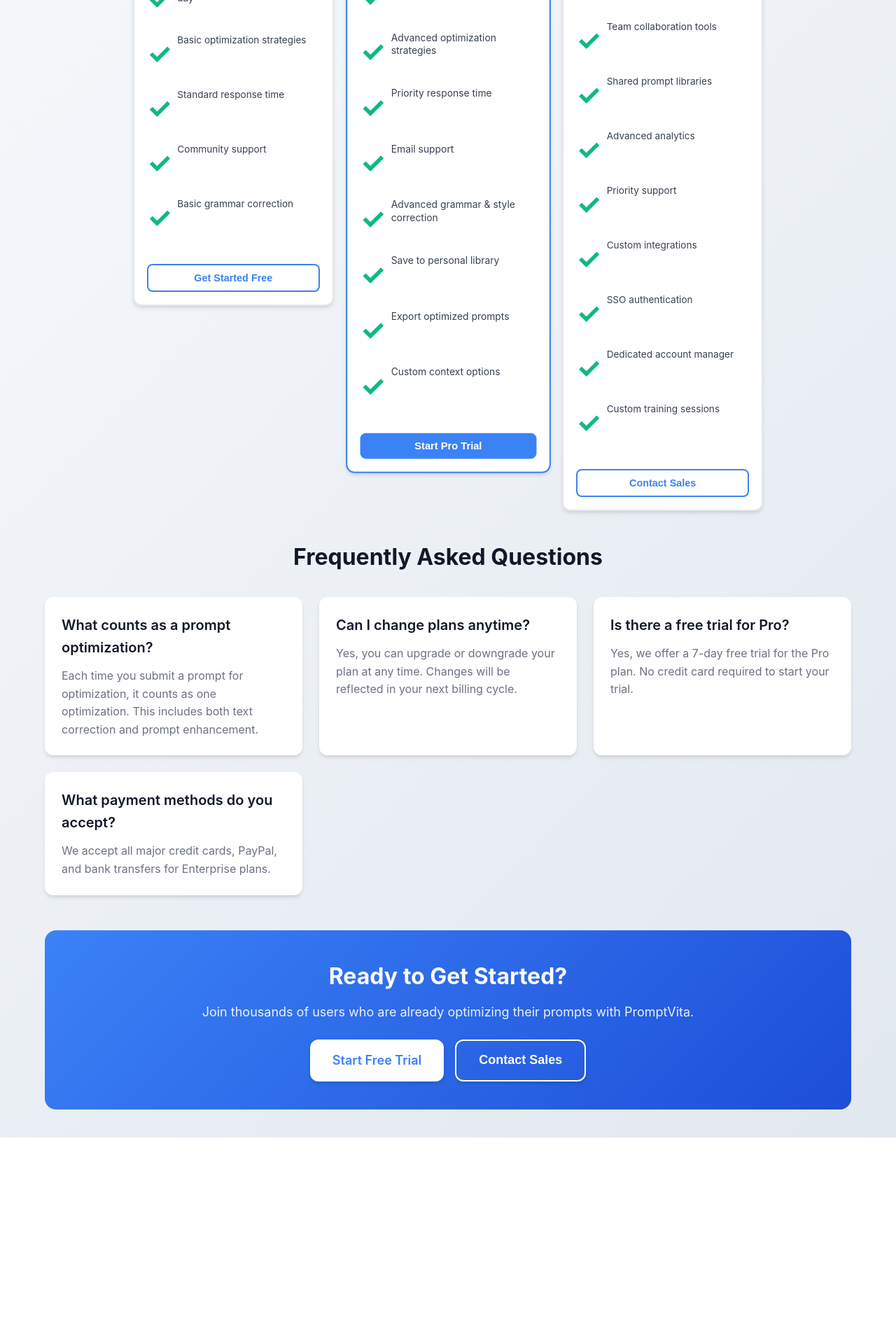
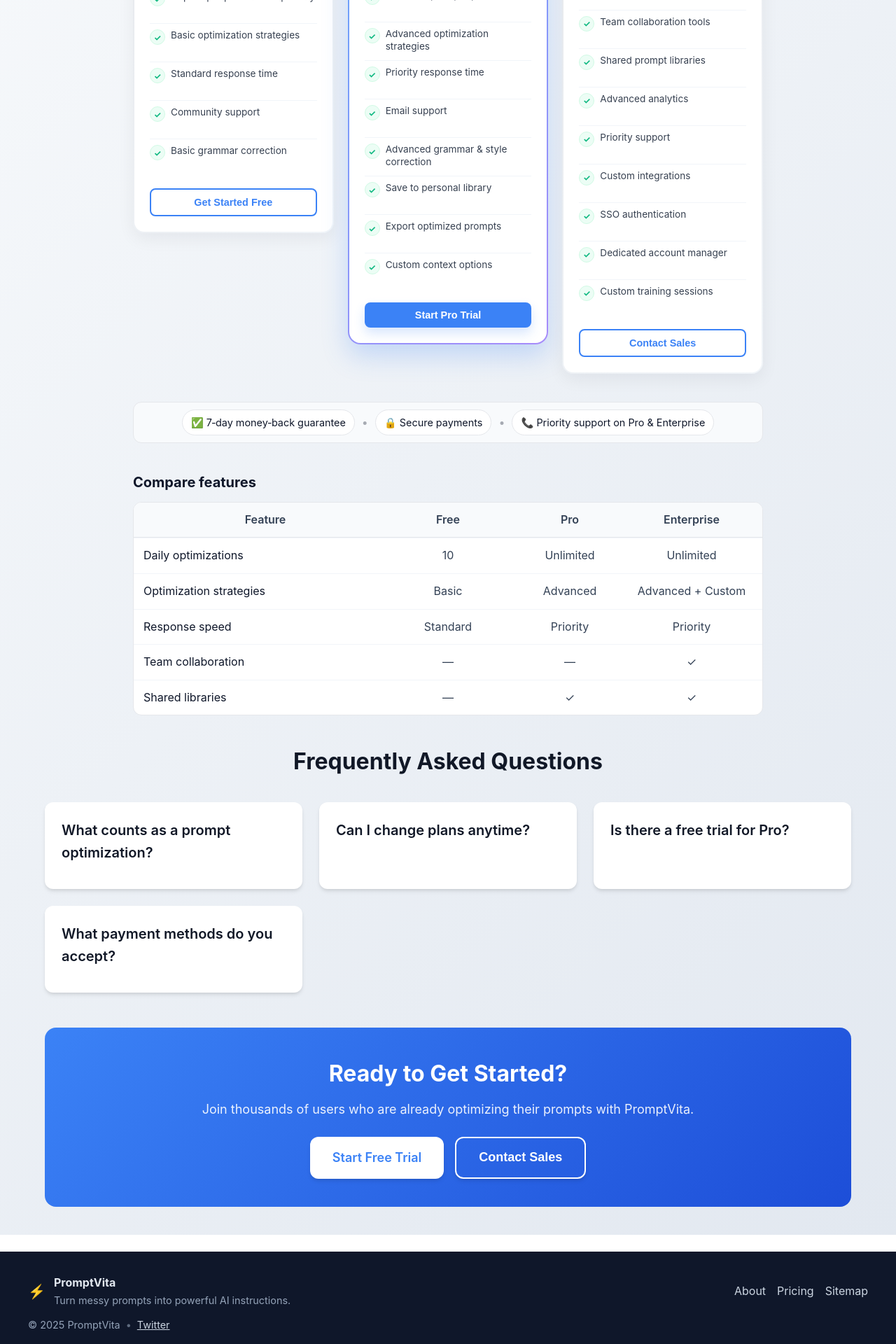
Before and after one commit to vishalneelkant/prompt-pro, a React (Create React App) app: page /pricing in a window 1280 px wide. Shown: the part 556-2476 px from the top of the page at 70% size. Before the commit the page ends 2181 px from the top, so only its background shows below. Built offline with nearby package versions, Linux system fonts and the light colour scheme.

Commit message:
Add SEO optimizations

```diff
--- a/src/App.js
+++ b/src/App.js
@@ -1,6 +1,7 @@
 import React from 'react';
 import { BrowserRouter as Router, Routes, Route } from 'react-router-dom';
 import Navigation from './components/Navigation';
+import Footer from './components/Footer';
 import Home from './pages/Home';
 import About from './pages/About';
 import Pricing from './pages/Pricing';
@@ -18,6 +19,7 @@ function App() {
           <Route path="/pricing" element={<Pricing />} />
           <Route path="*" element={<NotFound />} />
         </Routes>
+        <Footer />
       </div>
     </Router>
   );
--- /dev/null
+++ b/src/components/Footer.css
@@ -0,0 +1,65 @@
+.footer {
+  background: #0f172a;
+  color: #e2e8f0;
+  padding: 32px 24px 16px 24px;
+  margin-top: 24px;
+}
+
+.footer-container {
+  max-width: 1200px;
+  margin: 0 auto;
+  display: flex;
+  align-items: center;
+  justify-content: space-between;
+  gap: 20px;
+}
+
+.footer-brand {
+  display: flex;
+  align-items: center;
+  gap: 12px;
+}
+
+.brand-icon {
+  font-size: 20px;
+}
+
+.brand-name {
+  font-weight: 700;
+}
+
+.brand-tag {
+  color: #94a3b8;
+  font-size: 0.9rem;
+}
+
+.footer-links a {
+  color: #cbd5e1;
+  margin-left: 16px;
+  text-decoration: none;
+}
+
+.footer-links a:hover {
+  color: #ffffff;
+  text-decoration: underline;
+}
+
+.footer-bottom {
+  max-width: 1200px;
+  margin: 12px auto 0 auto;
+  display: flex;
+  align-items: center;
+  gap: 8px;
+  color: #94a3b8;
+  font-size: 0.9rem;
+}
+
+.footer-bottom a { color: #cbd5e1; }
+.footer-bottom a:hover { color: #ffffff; }
+
+.dot { opacity: 0.6; }
+
+@media (max-width: 768px) {
+  .footer-container { flex-direction: column; align-items: flex-start; }
+  .footer-links { margin-top: 8px; }
+}
--- /dev/null
+++ b/src/components/Footer.js
@@ -0,0 +1,30 @@
+import React from 'react';
+import './Footer.css';
+
+const Footer = () => {
+  return (
+    <footer className="footer">
+      <div className="footer-container">
+        <div className="footer-brand">
+          <div className="brand-icon">⚡</div>
+          <div>
+            <div className="brand-name">PromptVita</div>
+            <div className="brand-tag">Turn messy prompts into powerful AI instructions.</div>
+          </div>
+        </div>
+        <div className="footer-links">
+          <a href="/about">About</a>
+          <a href="/pricing">Pricing</a>
+          <a href="https://www.promptvita.com/sitemap.xml" target="_blank" rel="noreferrer">Sitemap</a>
+        </div>
+      </div>
+      <div className="footer-bottom">
+        <span>© {new Date().getFullYear()} PromptVita</span>
+        <span className="dot">•</span>
+        <span><a href="https://twitter.com/promptvita" target="_blank" rel="noreferrer">Twitter</a></span>
+      </div>
+    </footer>
+  );
+};
+
+export default Footer;
--- a/src/pages/Home.css
+++ b/src/pages/Home.css
@@ -94,6 +94,59 @@
   flex-direction: column;
   gap: 24px;
   max-width: 500px;
+}
+
+.examples-bar {
+  display: flex;
+  flex-wrap: wrap;
+  gap: 8px;
+  margin-top: 12px;
+  justify-content: center;
+  align-items: center;
+  max-width: 680px;
+  margin-left: auto;
+  margin-right: auto;
+}
+
+.example-chip {
+  padding: 8px 12px;
+  background: #f1f5f9;
+  border: 1px solid #e2e8f0;
+  color: #0f172a;
+  border-radius: 999px;
+  font-size: 0.85rem;
+  cursor: pointer;
+}
+
+.example-chip:hover { background: #e2e8f0; }
+
+.tips-box {
+  background: #f8fafc;
+  border: 1px solid #e5e7eb;
+  border-radius: 12px;
+  padding: 12px 14px;
+  color: #475569;
+  font-size: 0.9rem;
+}
+
+.counter-row {
+  display: flex;
+  justify-content: space-between;
+  color: #6b7280;
+  font-size: 0.85rem;
+}
+
+.skeleton {
+  background: linear-gradient(90deg, #f3f4f6 25%, #e5e7eb 37%, #f3f4f6 63%);
+  background-size: 400% 100%;
+  animation: shimmer 1.2s ease-in-out infinite;
+  border-radius: 8px;
+  height: 18px;
+}
+
+@keyframes shimmer {
+  0% { background-position: 100% 0; }
+  100% { background-position: 0 0; }
 }
 
 .input-group {
@@ -403,7 +456,8 @@
 .empty-state p {
   font-size: 1rem;
   color: #6b7280;
-  max-width: 300px;
+  max-width: 680px;
+  margin: 0 auto;
 }
 
 /* Animations */
--- a/src/pages/Pricing.css
+++ b/src/pages/Pricing.css
@@ -85,13 +85,14 @@
 }
 
 .pricing-card {
-  background: white;
-  border-radius: 12px;
-  padding: 18px;
-  box-shadow: 0 4px 6px -1px rgba(0, 0, 0, 0.1), 0 2px 4px -1px rgba(0, 0, 0, 0.06);
-  border: 2px solid #e5e7eb;
+  background: linear-gradient(#ffffff, #ffffff) padding-box,
+              linear-gradient(135deg, #e5e7eb, #f1f5f9) border-box;
+  border-radius: 16px;
+  padding: 22px;
+  box-shadow: 0 8px 24px rgba(15, 23, 42, 0.06);
+  border: 2px solid transparent;
   position: relative;
-  transition: all 0.3s ease;
+  transition: transform 0.25s ease, box-shadow 0.25s ease;
   height: fit-content;
   min-height: 380px;
   display: flex;
@@ -99,13 +100,44 @@
 }
 
 .pricing-card:hover {
-  transform: translateY(-4px);
-  box-shadow: 0 20px 25px -5px rgba(0, 0, 0, 0.1), 0 10px 10px -5px rgba(0, 0, 0, 0.04);
+  transform: translateY(-6px);
+  box-shadow: 0 24px 40px rgba(15, 23, 42, 0.12);
+}
+
+/* Trust strip */
+.trust-strip {
+  display: flex;
+  align-items: center;
+  justify-content: center;
+  gap: 10px;
+  background: #f8fafc;
+  border: 1px solid #e5e7eb;
+  padding: 10px 12px;
+  border-radius: 12px;
+  margin: 24px auto 40px auto;
+  max-width: 900px;
+  color: #0f172a;
+}
+.trust-dot { opacity: 0.35; }
+.trust-item {
+  display: inline-flex;
+  align-items: center;
+  gap: 8px;
+  background: #ffffff;
+  border: 1px solid #e5e7eb;
+  border-radius: 999px;
+  padding: 6px 12px;
+  white-space: nowrap;
+  font-size: 0.9rem;
 }
 
 .pricing-card.popular {
-  border-color: #3b82f6;
-  transform: scale(1.02);
+  background: linear-gradient(#ffffff, #ffffff) padding-box,
+              linear-gradient(135deg, #60a5fa, #a78bfa) border-box;
+  border-radius: 18px;
+  border: 2px solid transparent;
+  box-shadow: 0 16px 36px rgba(59, 130, 246, 0.25);
+  transform: translateY(-2px);
 }
 
 .pricing-card.popular:hover {
@@ -119,15 +151,16 @@
   transform: translateX(-50%);
   background: #3b82f6;
   color: white;
-  padding: 8px 24px;
+  padding: 8px 26px;
   border-radius: 20px;
   font-size: 0.875rem;
   font-weight: 600;
+  box-shadow: 0 8px 16px rgba(59, 130, 246, 0.25);
 }
 
 .plan-header {
   text-align: center;
-  margin-bottom: 16px;
+  margin-bottom: 18px;
 }
 
 .plan-name {
@@ -138,7 +171,7 @@
 }
 
 .plan-price {
-  margin-bottom: 4px;
+  margin-bottom: 6px;
 }
 
 .price {
@@ -187,13 +220,26 @@
   color: #374151;
   line-height: 1.3;
   font-size: 0.85rem;
+  padding-top: 8px;
+}
+
+.plan-features li + li {
+  border-top: 1px solid #f1f5f9;
 }
 
 .feature-icon {
   color: #10b981;
-  font-weight: bold;
+  background: #ecfdf5;
+  border: 1px solid #d1fae5;
+  width: 22px;
+  height: 22px;
+  display: inline-flex;
+  align-items: center;
+  justify-content: center;
+  border-radius: 999px;
+  font-weight: 700;
   flex-shrink: 0;
-  margin-top: 2px;
+  font-size: 12px;
 }
 
 .plan-cta {
@@ -211,11 +257,13 @@
 .plan-cta.primary {
   background: #3b82f6;
   color: white;
+  box-shadow: 0 8px 16px rgba(59, 130, 246, 0.2);
 }
 
 .plan-cta.primary:hover {
   background: #2563eb;
-  transform: translateY(-2px);
+  transform: translateY(-3px);
+  box-shadow: 0 12px 24px rgba(37, 99, 235, 0.3);
 }
 
 .plan-cta.secondary {
@@ -254,6 +302,61 @@
   padding: 24px;
   border-radius: 12px;
   box-shadow: 0 4px 6px -1px rgba(0, 0, 0, 0.1), 0 2px 4px -1px rgba(0, 0, 0, 0.06);
+}
+
+.faq-item summary {
+  list-style: none;
+  cursor: pointer;
+}
+.faq-item summary::-webkit-details-marker { display: none; }
+.faq-item[open] { border-color: #3b82f6; }
+
+/* Comparison section */
+.comparison {
+  max-width: 900px;
+  margin: 8px auto 40px auto;
+}
+
+.comparison h3 {
+  font-size: 1.25rem;
+  color: #0f172a;
+  margin: 0 0 12px 0;
+}
+
+.comparison-table {
+  border: 1px solid #e5e7eb;
+  border-radius: 12px;
+  overflow: hidden;
+  background: #ffffff;
+}
+
+.comparison-table .row {
+  display: grid;
+  grid-template-columns: 2fr 1fr 1fr 1fr;
+  gap: 0;
+  padding: 12px 14px;
+  align-items: center;
+}
+
+.comparison-table .row.header {
+  background: #f8fafc;
+  font-weight: 600;
+  color: #0f172a;
+  border-bottom: 1px solid #e5e7eb;
+}
+
+.comparison-table .row:not(.header) {
+  border-top: 1px solid #f1f5f9;
+}
+
+.comparison-table .cell {
+  text-align: center;
+  color: #334155;
+}
+
+.comparison-table .cell.label {
+  text-align: left;
+  color: #0f172a;
 }
 
 .faq-item h4 {
@@ -353,6 +456,8 @@
   .pricing-card.popular:hover {
     transform: translateY(-4px);
   }
+
+  .comparison-table .row { grid-template-columns: 1.6fr 1fr 1fr 1fr; }
 }
 
 @media (max-width: 768px) {
--- a/src/pages/Pricing.js
+++ b/src/pages/Pricing.js
@@ -146,25 +146,56 @@ const Pricing = () => {
           ))}
         </div>
 
+        {/* Trust / Guarantee Strip */}
+        <div className="trust-strip" role="note" aria-label="Trust and guarantee">
+          <div className="trust-item">✅ 7‑day money‑back guarantee</div>
+          <div className="trust-dot">•</div>
+          <div className="trust-item">🔒 Secure payments</div>
+          <div className="trust-dot">•</div>
+          <div className="trust-item">📞 Priority support on Pro & Enterprise</div>
+        </div>
+
+        {/* Compact Feature Comparison */}
+        <div className="comparison">
+          <h3>Compare features</h3>
+          <div className="comparison-table" role="table" aria-label="Pricing comparison">
+            <div className="row header" role="row">
+              <div className="cell" role="columnheader">Feature</div>
+              <div className="cell" role="columnheader">Free</div>
+              <div className="cell" role="columnheader">Pro</div>
+              <div className="cell" role="columnheader">Enterprise</div>
+            </div>
+            {[
+              ['Daily optimizations', '10', 'Unlimited', 'Unlimited'],
+              ['Optimization strategies', 'Basic', 'Advanced', 'Advanced + Custom'],
+              ['Response speed', 'Standard', 'Priority', 'Priority'],
+              ['Team collaboration', '—', '—', '✓'],
+              ['Shared libraries', '—', '✓', '✓']
+            ].map((r, i) => (
+              <div className="row" role="row" key={i}>
+                <div className="cell label" role="cell">{r[0]}</div>
+                <div className="cell" role="cell">{r[1]}</div>
+                <div className="cell" role="cell">{r[2]}</div>
+                <div className="cell" role="cell">{r[3]}</div>
+              </div>
+            ))}
+          </div>
+        </div>
+
         <div className="pricing-faq">
           <h2>Frequently Asked Questions</h2>
-          <div className="faq-grid">
-            <div className="faq-item">
-              <h4>What counts as a prompt optimization?</h4>
-              <p>Each time you submit a prompt for optimization, it counts as one optimization. This includes both text correction and prompt enhancement.</p>
-            </div>
-            <div className="faq-item">
-              <h4>Can I change plans anytime?</h4>
-              <p>Yes, you can upgrade or downgrade your plan at any time. Changes will be reflected in your next billing cycle.</p>
-            </div>
-            <div className="faq-item">
-              <h4>Is there a free trial for Pro?</h4>
-              <p>Yes, we offer a 7-day free trial for the Pro plan. No credit card required to start your trial.</p>
-            </div>
-            <div className="faq-item">
-              <h4>What payment methods do you accept?</h4>
-              <p>We accept all major credit cards, PayPal, and bank transfers for Enterprise plans.</p>
-            </div>
+          <div className="faq-grid" role="region" aria-label="FAQs">
+            {[
+              ['What counts as a prompt optimization?', 'Each time you submit a prompt for optimization, it counts as one optimization. This includes both text correction and prompt enhancement.'],
+              ['Can I change plans anytime?', 'Yes, you can upgrade or downgrade your plan at any time. Changes will be reflected in your next billing cycle.'],
+              ['Is there a free trial for Pro?', 'Yes, we offer a 7-day free trial for the Pro plan. No credit card required to start your trial.'],
+              ['What payment methods do you accept?', 'We accept all major credit cards, PayPal, and bank transfers for Enterprise plans.']
+            ].map((faq, idx) => (
+              <details key={idx} className="faq-item">
+                <summary aria-expanded="false"><h4>{faq[0]}</h4></summary>
+                <p>{faq[1]}</p>
+              </details>
+            ))}
           </div>
         </div>
 
```
Also changed, not shown: src/pages/Home.js (+23 -2 lines), prompt.txt.
